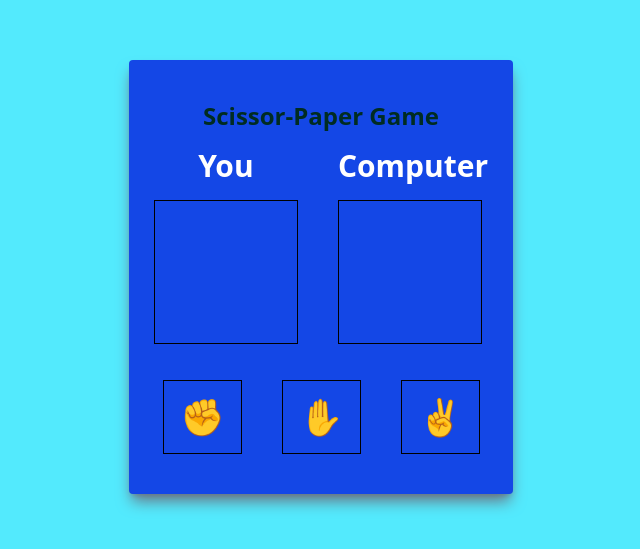
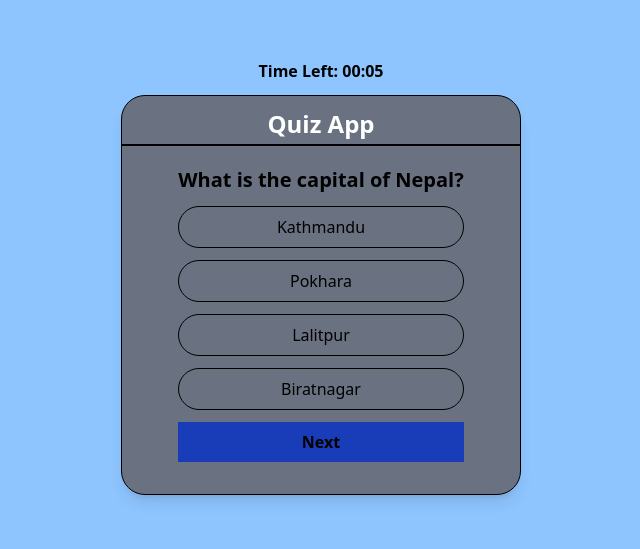
Before and after one commit to Puja-Khadka/react-project, a React (Vite) app: page / in a window 1280 px wide. Shown: the part 123-672 px from the top of the page, without its empty margins (319-959 px from the left). Built offline with nearby package versions, Linux system fonts and the light colour scheme.

Commit message:
simple quiz app

```diff
--- a/src/App.jsx
+++ b/src/App.jsx
@@ -6,6 +6,7 @@ import Toggle from "./Components/Toggle";
 import Demo1 from "./Components/Demo1";
 import Demo2 from "./Components/Demo2";
 import ScissorsGame from "./Components/Scissors Game/ScissorsGame";
+import QuizApp from "./Components/Quiz/QuizApp";
 function App() {
   const [liked,setLiked]=useState(false)
   const [count ,setCount]=useState(0)
@@ -35,7 +36,8 @@ function App() {
       {/* <Toggle/> */}
       {/* <Demo1/> */}
       {/* <Demo2/> */}
-      <ScissorsGame/>
+      {/* <ScissorsGame/> */}
+      <QuizApp/>
     </>
   )
 }
--- /dev/null
+++ b/src/Components/Quiz/QuizApp.jsx
@@ -0,0 +1,61 @@
+import React, { useState } from 'react'
+import question from '../../question.json'
+import Timer from './Timer'
+function QuizApp() {
+  const [currentIndex,setCurrentIndex]=useState(0)
+  const [score,setScore]=useState(0)
+  const [selected ,setSelected]=useState("")
+  const [showresult,setShowresult]=useState(false)
+
+
+  const NextQuestion=()=>{
+    if(currentIndex+1<question.length){
+     setCurrentIndex(currentIndex+1)
+    }else{
+      setShowresult(true)
+    }
+  }
+
+  const selectOption=(option)=>{
+
+    setSelected(option)
+          if(option===question[currentIndex].correct){
+            setScore(prev=>prev+1)
+
+
+
+
+
+
+  }
+}
+  return (
+    <>
+
+     <div className='w-full h-screen flex flex-col justify-center items-center bg-blue-300'>
+      <Timer/>
+
+      {showresult?(<div className='text-white text-2xl font-bold'>Your Score: {score}</div>):<>
+     <div className='shadow-lg w-100 h-100 bg-gray-500 border rounded-3xl hover:scale-105 transition-all duration-300 ease-in-out flex flex-col justify-center items-center mt-3'>
+        <span className='border-b-2 w-full flex justify-center'> <h1 className='text-white text-2xl font-bold mb-1 '>Quiz App</h1></span>
+        <div className=' p-5'>
+           <h1 className='text-xl font-bold'>{question[currentIndex].question}</h1>
+           {question[currentIndex].options.map((option)=>(
+            <div className='flex flex-col w-full mt-3'key={option}>
+            <button className={`border p-2 rounded-full ${selected===option?"bg-blue-800":""}`} onClick={()=>selectOption(option)}>{option}</button>
+            </div>
+           ))}
+           <button className='w-full bg-blue-800 font-bold mt-3 p-2 ' onClick={NextQuestion}>Next</button>
+        </div>
+
+      </div>
+      </>}
+
+
+     </div>
+    </>
+  )
+
+}
+
+export default QuizApp
--- /dev/null
+++ b/src/Components/Quiz/Timer.jsx
@@ -0,0 +1,32 @@
+import React, { useEffect, useState } from "react";
+
+function Timer() {
+  const [timeleft, setTimeleft] = useState(10);
+  const [display,setDisplay]=useState('')
+
+  useEffect(() => {
+    const interval = setInterval(
+      () => {
+        setTimeleft((prev) => {
+          if (prev <= 0) {
+            clearInterval(interval);
+            return 0;
+          }
+          return prev - 1;
+        });
+      }, 1000);
+    return () => clearInterval(interval);
+  }, []);
+
+  useEffect(()=>{
+    let formatedtime=(`${(Math.floor(timeleft/60)).toString().padStart(2,0)}:${(timeleft%60).toString().padStart(2,0)}`)
+    setDisplay(formatedtime)
+  },[timeleft])
+  return (
+    <div>
+      <h1 className="font-bold">Time Left: {display}</h1>
+    </div>
+  );
+}
+
+export default Timer;
--- a/src/Components/Scissors Game/ScissorsGame.jsx
+++ b/src/Components/Scissors Game/ScissorsGame.jsx
@@ -40,11 +40,11 @@ function ScissorsGame() {
         <div className='flex  items-center gap-10 justify-center text-center mt-4 '>
            <div>
             <h1 className='font-bold text-3xl text-white' >You </h1>
-            <div className='w-36 h-36 border my-4 flex-justify-center items-center text-5xl'>{userchoice}</div>
+            <div className='w-36 h-36 border my-4 flex justify-center items-center text-5xl'>{userchoice}</div>
            </div>
            <div>
             <h1 className='font-bold text-3xl text-white'>Computer</h1>
-            <div className='w-36 h-36 border my-4 flex-justify-center  text-5xl'>{computerchoice}</div>
+            <div className='w-36 h-36 border my-4 flex justify-center items-center text-5xl'>{computerchoice}</div>
            </div>
         </div>
         <div className='text-2xl font-semibold text-center'>{result}</div>
--- /dev/null
+++ b/src/question.json
@@ -0,0 +1,22 @@
+[
+  {
+    "question": "What is the capital of Nepal?",
+    "options": ["Kathmandu", "Pokhara", "Lalitpur", "Biratnagar"],
+    "correct": "Kathmandu"
+  },
+  {
+    "question": "Which language is used in React?",
+    "options": ["Python", "Java", "JavaScript", "C++"],
+    "correct": "JavaScript"
+  },
+  {
+    "question": "What does CSS stand for?",
+    "options": [
+      "Creative Style Sheet",
+      "Cascading Style Sheets",
+      "Computer Style Sheet",
+      "Colorful Style Sheet"
+    ],
+    "correct": "Cascading Style Sheets"
+  }
+]
```
